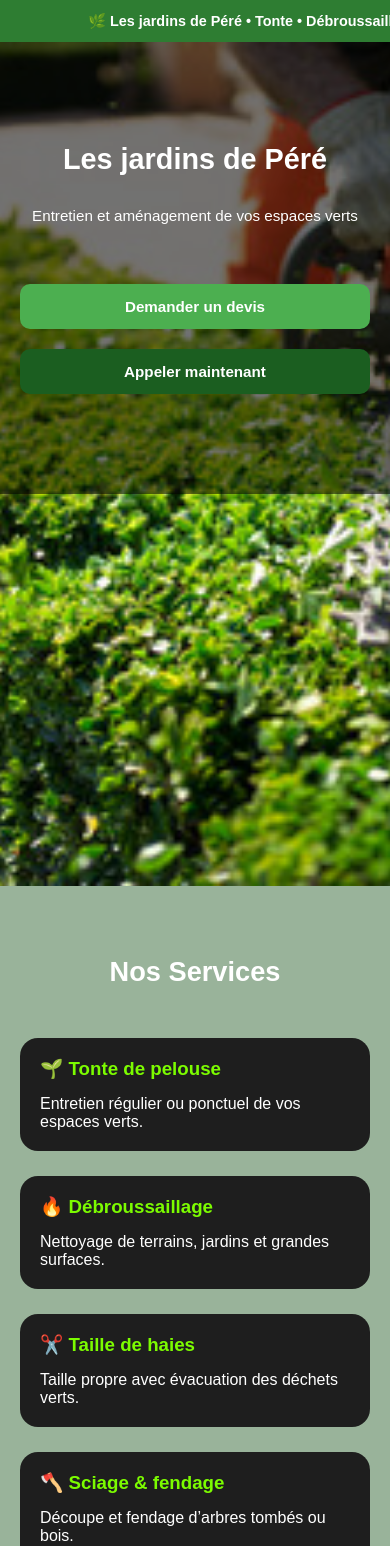
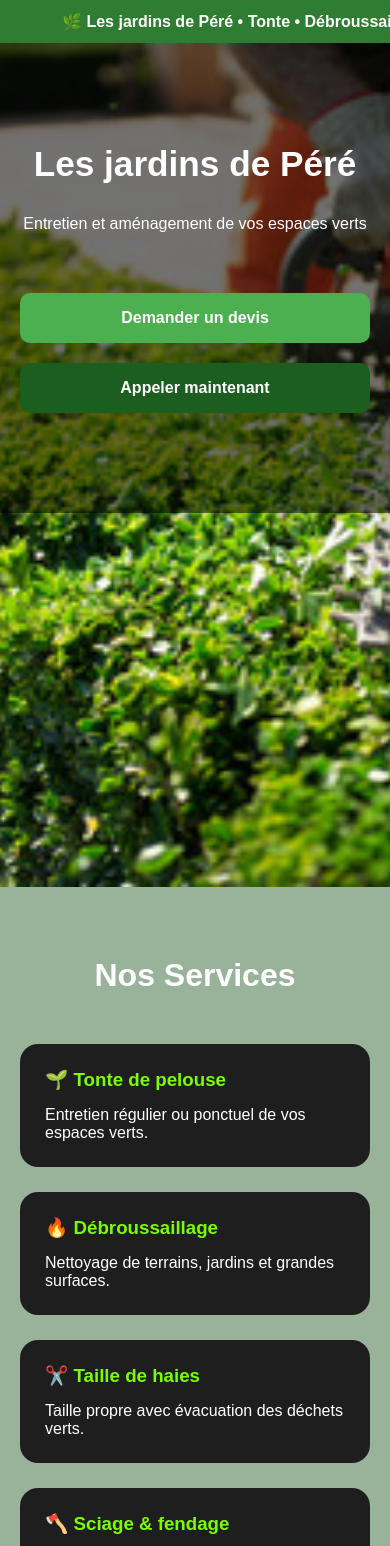
Before and after one commit to BrunoDUPUIS/espaces-verts, a Vue app: page / in a window 390 px wide. Shown: the top 1546 px of the page. Built offline with nearby package versions, Linux system fonts and the light colour scheme.

Commit message:
responsive

```diff
--- a/src/style.css
+++ b/src/style.css
@@ -362,34 +362,3 @@ copyright {
     font-size: 2rem;
   }
 }
-
-/* =========================
-   PETITS SMARTPHONES
-========================= */
-
-@media (max-width: 480px) {
-  .hero h1 {
-    font-size: 1.8rem;
-  }
-
-  .hero p {
-    font-size: 0.95rem;
-  }
-
-  .scrolling-text {
-    font-size: 0.9rem;
-  }
-
-  .btn {
-    padding: 14px 20px;
-    font-size: 0.95rem;
-  }
-
-  h2 {
-    font-size: 1.7rem;
-  }
-
-  .card {
-    padding: 20px;
-  }
-}
```
